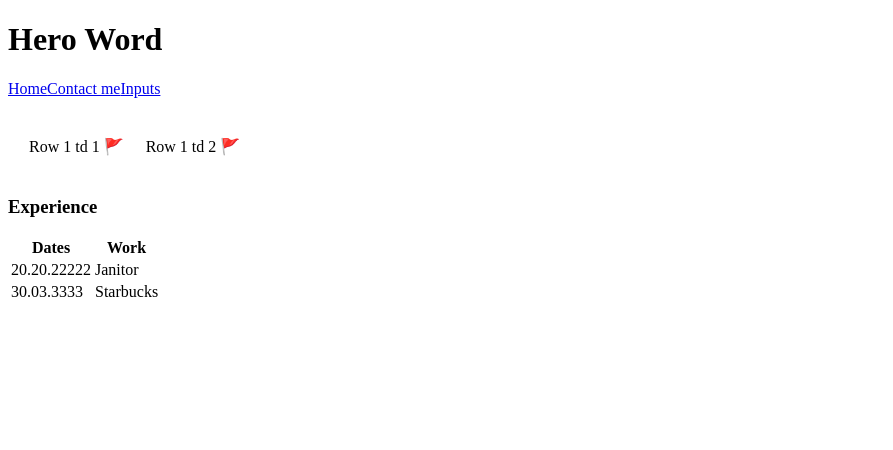
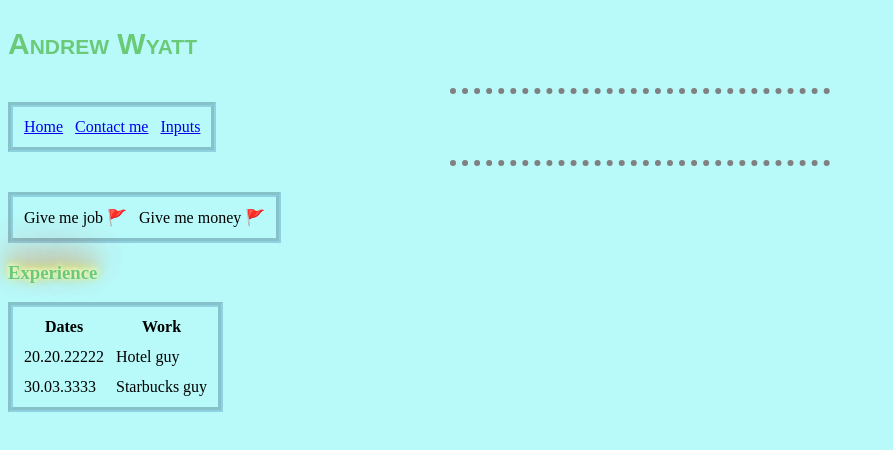
Before and after one commit to wyat2/cv, a plain HTML site: page index.html in a window 1280 px wide. Shown: the whole page, without its empty margins (0-893 px from the left). Drawn offline with Linux system fonts and the light colour scheme.

Commit message:
Added CSS

```diff
--- /dev/null
+++ b/css/styles.css
@@ -0,0 +1,31 @@
+body {
+        background-color: #b8fafa;
+    }
+
+hr {
+    width: 30%;
+    border-style: dotted none none none;
+    border-color: gray;
+    border-width: 6px;
+    }
+
+h1 {
+    color: #6aca77;
+    font-family: Arial, Helvetica, sans-serif;
+    font-size: 30px;
+    font-weight: bold;
+    margin-top: 27px;
+    margin-bottom: 27px;
+    font-variant: small-caps;
+}
+
+h3 {
+    color:#6aca77;
+    text-shadow: #FFF 0 -1px 4px, #ff0 0 -2px 10px, #ff8000 0 -10px 20px, red 0 -18px 40px;
+}
+
+table {
+    border-spacing: 10px;
+    border-collapse: separate;
+    border: 5px groove rgba(28,110,164,0.28);
+}
--- a/index.html
+++ b/index.html
@@ -2,33 +2,36 @@
 <html>
     <head>
         <meta charset="utf-8">
-        <title>Home</title>
+        <title>Andrew Wyatt</title>
+        <link rel="stylesheet" href="css/styles.css">
+
     </head>
 
     <body>
-        <h1>Hero Word</h1>
-        <table cellspacing="40">
-            <thead>
+        <h1>Andrew Wyatt</h1>
+        <hr>
+        <table>
                 <tr>
-                    <a href="home.html">Home</a>
+                    <td>
+                    <a href="index.html">Home</a>
+                    </td>
+                    <td>
+                    <a href="contact-me.html">Contact me</a>
+                    </td>
+                    <td>
+                    <a href="input.html">Inputs</a>
+                    </td>
                 </tr>
-                <tr>
-                    <a href="contact-me.html">Contact me</a>
-                </tr>
-                <tr>
-                    <a href="input.html">Inputs</a>
-                </tr>
-            </thead>
         </table>
-
+        <hr>
         <br>
         <table cellspacing="20">
             <tr>
                 <td>
-                    Row 1 td 1 🚩
+                    Give me job 🚩
                 </td>
                 <td>
-                    Row 1 td 2 🚩
+                    Give me money 🚩
                 </td>
             </tr>
         </table>
@@ -45,11 +48,11 @@
             <tbody>
             <tr>
                 <td>20.20.22222</td>
-                <td>Janitor</td>
+                <td>Hotel guy</td>
             </tr>
             <tr>
                 <td>30.03.3333</td>
-               <td>Starbucks</td>
+               <td>Starbucks guy</td>
             </tr>
             </tbody>
         </table>
```
Also changed, not shown: contact-me.html (+1 -0 lines), input.html (+2 -1 lines).
